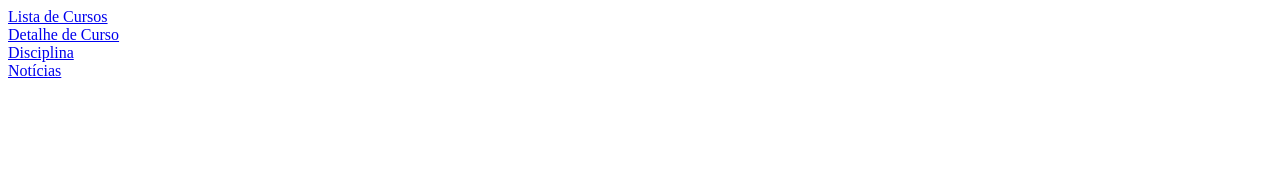
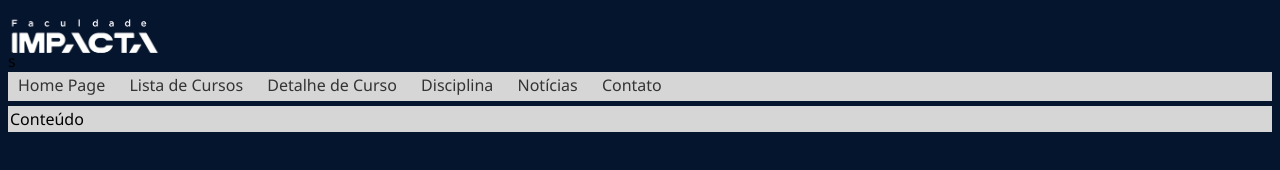
Before and after one commit to njrcastro/Projeto-LMS, a plain HTML site: page index.html in a window 1280 px wide. Drawn offline with Linux system fonts and the light colour scheme.

Commit message:
Stilo Padrão

```diff
--- a/index.html
+++ b/index.html
@@ -4,12 +4,33 @@
     <head>
         <meta charset="UTF-8"/>
         <title>Home Page</title>
+s
+        <link rel="stylesheet" type="text/css" href="padrao.css">
+
+        <img class="logo" src="images/logo-new.png">
     </head>
 
     <body>
+            <nav id="menu">
+                    <ul>
+                        <li><a href="">Home Page</a></li>
+                        <li><a href="listacursos.html">Lista de Cursos</a></li>
+                        <li><a href="detalhecurso.html">Detalhe de Curso</a></li>
+                        <li><a href="disciplina.html">Disciplina</a></li>
+                        <li><a href="noticias.html">Notícias</a></li>
+                        <li><a href="#">Contato</a></li>
+                    </ul>
+
+                    <div class="corpo">
+                        Conteúdo
+                    </div>
+                </nav>
+
+        <!--
         <a href="listacursos.html">Lista de Cursos</a><br>
         <a href="detalhecurso.html">Detalhe de Curso</a><br>
         <a href="disciplina.html">Disciplina</a><br>
         <a href="noticias.html">Notícias</a>
+    -->
     </body>
 </html>
--- /dev/null
+++ b/padrao.css
@@ -0,0 +1,46 @@
+body {
+    background-color: #06152e;
+    font-family: 'Segoe UI', Tahoma, Geneva, Verdana, sans-serif;
+}
+
+head {
+    display: block;
+}
+
+.logo {
+    width: 15%;
+    margin-left: -30px;
+}
+
+  #menu ul {
+    padding:0px;
+    margin:0px;
+    background-color:#D6D6D6;
+    list-style:none;
+}
+
+#menu ul li { display: inline; }
+
+#menu ul li a {
+    padding: 2px 10px;
+    display: inline-block;
+
+    /* visual do link */
+    background-color:#D6D6D6;
+    color: #333;
+    text-decoration: none;
+    border-bottom:3px solid #D6D6D6;
+}
+
+#menu ul li a:hover {
+    background-color:#EDEDED;
+    color: #6D6D6D;
+    border-bottom:3px solid #EA0000;
+}
+
+.corpo {
+    padding: 2px;
+    margin-top: 5px;
+    display: block;
+    background-color: #D6D6D6;
+}
```
Also changed, not shown: images/logo-new.png (added).
